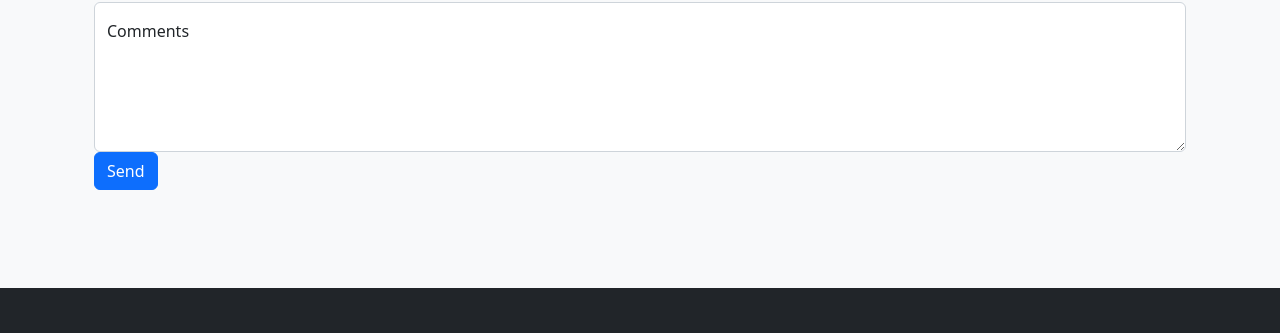
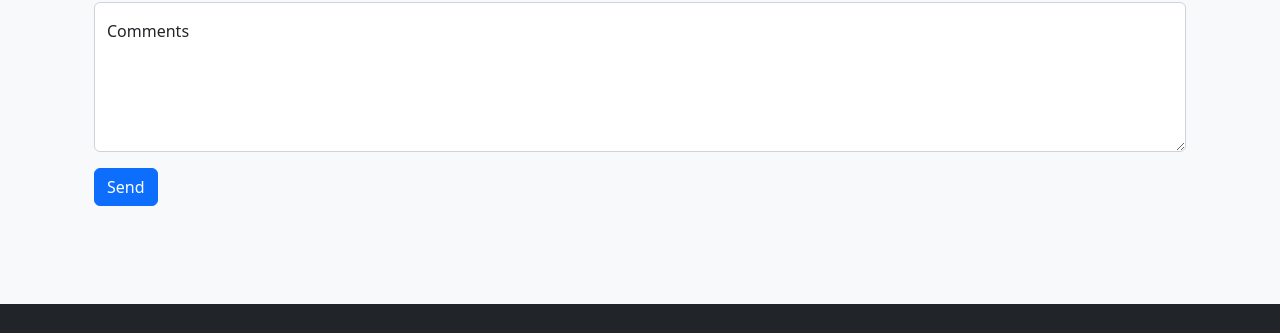
Before and after one commit to Mohammed-Ebrahiim/Mohammed_Ebrahiim-Portfolio, a plain HTML site: page index.html in a window 1280 px wide. Shown: the part 5412-5745 px from the top of the page. Drawn offline with nearby package versions, Linux system fonts and the light colour scheme.

Commit message:
Update index.html

```diff
--- a/index.html
+++ b/index.html
@@ -330,7 +330,7 @@
                     <textarea class="form-control" placeholder="Leave a comment here" id="floatingTextarea2" style="height: 150px"></textarea>
                     <label for="floatingTextarea2">Comments</label>
                   </div>
-                <button type="submit" class="btn btn-primary">Send</button>
+                <button type="submit" class="btn btn-primary mt-3">Send</button>
               </form>
         </div>
     </section>
```
